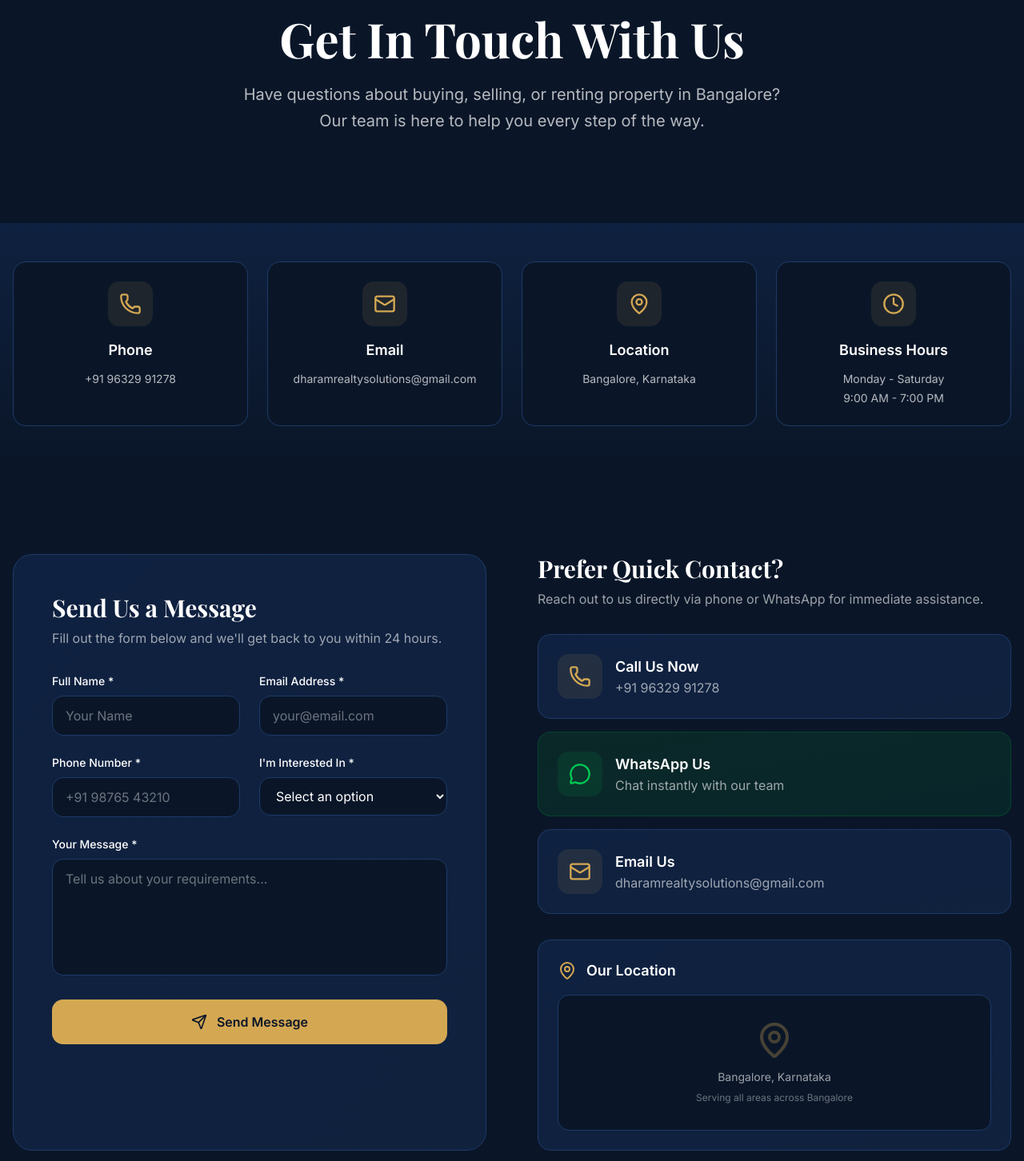
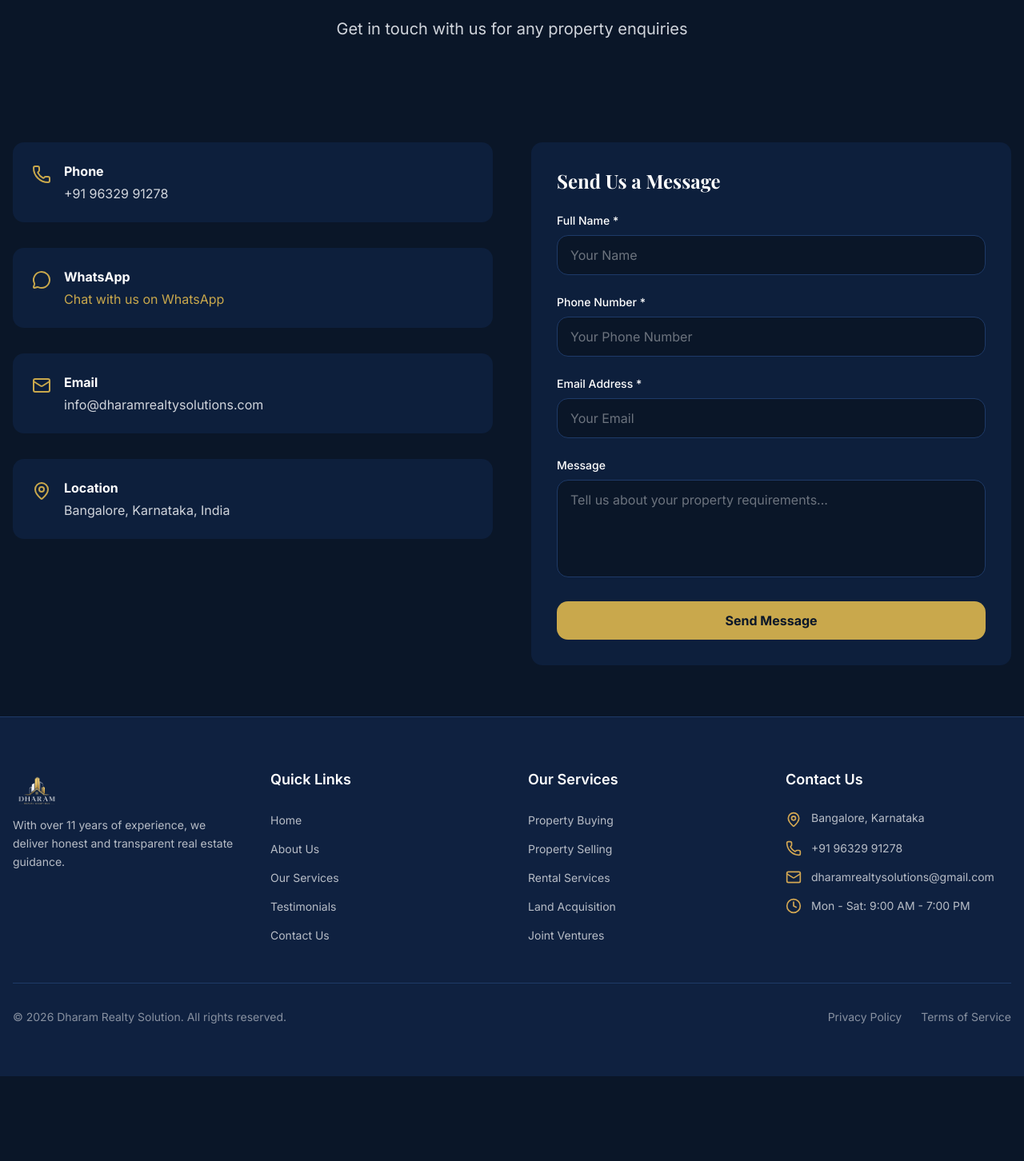
Before and after one commit to jatinjatin05159-pixel/dharamrealtysolutions, a Next.js app in the folder extracted/: page /contact in a window 1280 px wide. Shown: the part 178-1630 px from the top of the page at 80% size. After the commit the page ends 1524 px from the top, so only its background shows below. Built offline with nearby package versions, Linux system fonts and the light colour scheme; a web font is replaced by a local one.

Commit message:
Update page.tsx

```diff
--- a/extracted/app/contact/page.tsx
+++ b/extracted/app/contact/page.tsx
@@ -1,308 +1,190 @@
-"use client"
+"use client";
 
-import { Navbar } from "@/components/navbar"
-import { Footer } from "@/components/footer"
-import { Phone, Mail, MapPin, Clock, MessageCircle, Send } from "lucide-react"
-import { useState } from "react"
-
-const contactInfo = [
-  {
-    icon: Phone,
-    title: "Phone",
-    details: ["+91 96329 91278"],
-    link: "tel:+919632991278",
-  },
-  {
-    icon: Mail,
-    title: "Email",
-    details: ["dharamrealtysolutions@gmail.com"],
-    link: "mailto:dharamrealtysolutions@gmail.com",
-  },
-  {
-    icon: MapPin,
-    title: "Location",
-    details: ["Bangalore, Karnataka"],
-    link: null,
-  },
-  {
-    icon: Clock,
-    title: "Business Hours",
-    details: ["Monday - Saturday", "9:00 AM - 7:00 PM"],
-    link: null,
-  },
-]
+import { Navbar } from "@/components/navbar";
+import { Footer } from "@/components/footer";
+import { Phone, Mail, MapPin, MessageCircle } from "lucide-react";
+import { useState } from "react";
 
 export default function ContactPage() {
   const [formData, setFormData] = useState({
     name: "",
+    phone: "",
     email: "",
-    phone: "",
-    interest: "",
     message: "",
-  })
+  });
+  const [submitted, setSubmitted] = useState(false);
+  const [loading, setLoading] = useState(false);
 
-  const handleSubmit = (e: React.FormEvent) => {
-    e.preventDefault()
-    // Handle form submission
-    console.log(formData)
-    alert("Thank you for your message! We will get back to you soon.")
-  }
+  const handleChange = (e: React.ChangeEvent<HTMLInputElement | HTMLTextAreaElement>) => {
+    setFormData({ ...formData, [e.target.name]: e.target.value });
+  };
 
-  const handleChange = (e: React.ChangeEvent<HTMLInputElement | HTMLTextAreaElement | HTMLSelectElement>) => {
-    setFormData({
-      ...formData,
-      [e.target.name]: e.target.value,
-    })
-  }
+  const handleSubmit = async (e: React.FormEvent) => {
+    e.preventDefault();
+    setLoading(true);
+    try {
+      const response = await fetch("https://formspree.io/f/xkokljoy", {
+        method: "POST",
+        headers: { "Content-Type": "application/json" },
+        body: JSON.stringify(formData),
+      });
+      if (response.ok) {
+        setSubmitted(true);
+        setFormData({ name: "", phone: "", email: "", message: "" });
+      }
+    } catch (error) {
+      console.error("Error submitting form:", error);
+    }
+    setLoading(false);
+  };
 
   return (
     <main className="min-h-screen bg-[#0a1628]">
       <Navbar />
 
       {/* Hero Section */}
-      <section className="pt-32 pb-20 md:pt-40 md:pb-28">
+      <section className="pt-32 pb-16">
         <div className="container mx-auto px-4">
           <div className="max-w-4xl mx-auto text-center">
-            <span className="text-[#d4a853] text-sm font-semibold tracking-widest uppercase mb-4 block">
-              Contact Us
-            </span>
-            <h1 className="text-4xl md:text-5xl lg:text-6xl font-bold text-white font-serif mb-6 text-balance">
-              Get In Touch With Us
+            <h1 className="text-4xl md:text-5xl font-bold text-white font-serif mb-6">
+              Contact <span className="text-[#c9a84c]">Us</span>
             </h1>
-            <p className="text-lg md:text-xl text-white/70 max-w-2xl mx-auto leading-relaxed">
-              Have questions about buying, selling, or renting property in Bangalore?
-              Our team is here to help you every step of the way.
+            <p className="text-xl text-gray-300">
+              Get in touch with us for any property enquiries
             </p>
           </div>
         </div>
       </section>
 
-      {/* Contact Info Cards */}
-      <section className="py-12 bg-gradient-to-b from-[#0f2140] to-[#0a1628]">
+      {/* Contact Section */}
+      <section className="py-16">
         <div className="container mx-auto px-4">
-          <div className="grid grid-cols-1 md:grid-cols-2 lg:grid-cols-4 gap-6">
-            {contactInfo.map((info, index) => (
-              <div
-                key={index}
-                className="p-6 rounded-2xl bg-[#0a1628] border border-[#1e3a68] text-center"
-              >
-                <div className="w-14 h-14 bg-[#d4a853]/10 rounded-xl flex items-center justify-center mx-auto mb-4">
-                  <info.icon className="w-7 h-7 text-[#d4a853]" />
-                </div>
-                <h3 className="text-lg font-semibold text-white mb-3">{info.title}</h3>
-                <div className="space-y-1">
-                  {info.details.map((detail, detailIndex) => (
-                    info.link ? (
-                      <a
-                        key={detailIndex}
-                        href={info.link}
-                        className="block text-white/70 hover:text-[#d4a853] transition-colors text-sm"
-                      >
-                        {detail}
-                      </a>
-                    ) : (
-                      <p key={detailIndex} className="text-white/70 text-sm">
-                        {detail}
-                      </p>
-                    )
-                  ))}
+          <div className="grid grid-cols-1 lg:grid-cols-2 gap-12">
+
+            {/* Contact Info */}
+            <div className="space-y-8">
+              <div className="bg-[#0d1f3c] rounded-xl p-6 flex items-start gap-4">
+                <Phone className="h-6 w-6 text-[#c9a84c] mt-1 flex-shrink-0" />
+                <div>
+                  <h3 className="text-white font-bold mb-1">Phone</h3>
+                  <p className="text-gray-300">+91 96329 91278</p>
                 </div>
               </div>
-            ))}
-          </div>
-        </div>
-      </section>
+              <div className="bg-[#0d1f3c] rounded-xl p-6 flex items-start gap-4">
+                <MessageCircle className="h-6 w-6 text-[#c9a84c] mt-1 flex-shrink-0" />
+                <div>
+                  <h3 className="text-white font-bold mb-1">WhatsApp</h3>
+                  <a
+                    href="https://wa.me/919632991278"
+                    target="_blank"
+                    rel="noopener noreferrer"
+                    className="text-[#c9a84c] hover:underline"
+                  >
+                    Chat with us on WhatsApp
+                  </a>
+                </div>
+              </div>
+              <div className="bg-[#0d1f3c] rounded-xl p-6 flex items-start gap-4">
+                <Mail className="h-6 w-6 text-[#c9a84c] mt-1 flex-shrink-0" />
+                <div>
+                  <h3 className="text-white font-bold mb-1">Email</h3>
+                  <p className="text-gray-300">info@dharamrealtysolutions.com</p>
+                </div>
+              </div>
+              <div className="bg-[#0d1f3c] rounded-xl p-6 flex items-start gap-4">
+                <MapPin className="h-6 w-6 text-[#c9a84c] mt-1 flex-shrink-0" />
+                <div>
+                  <h3 className="text-white font-bold mb-1">Location</h3>
+                  <p className="text-gray-300">Bangalore, Karnataka, India</p>
+                </div>
+              </div>
+            </div>
 
-      {/* Contact Form Section */}
-      <section className="py-20 md:py-28 bg-[#0a1628]">
-        <div className="container mx-auto px-4">
-          <div className="grid grid-cols-1 lg:grid-cols-2 gap-12 lg:gap-16">
-            {/* Form */}
-            <div className="p-8 md:p-12 rounded-3xl bg-gradient-to-br from-[#0f2140] to-[#162d54]/50 border border-[#1e3a68]">
-              <h2 className="text-2xl md:text-3xl font-bold text-white font-serif mb-2">
+            {/* Contact Form */}
+            <div className="bg-[#0d1f3c] rounded-xl p-8">
+              <h2 className="text-2xl font-bold text-white font-serif mb-6">
                 Send Us a Message
               </h2>
-              <p className="text-white/60 mb-8">
-                Fill out the form below and we&apos;ll get back to you within 24 hours.
-              </p>
 
-              <form onSubmit={handleSubmit} className="space-y-6">
-                <div className="grid grid-cols-1 md:grid-cols-2 gap-6">
+              {submitted ? (
+                <div className="text-center py-12">
+                  <div className="text-[#c9a84c] text-5xl mb-4">✓</div>
+                  <h3 className="text-white text-xl font-bold mb-2">Message Sent!</h3>
+                  <p className="text-gray-300">We'll get back to you within 24 hours.</p>
+                </div>
+              ) : (
+                <form onSubmit={handleSubmit} className="space-y-6">
                   <div>
-                    <label htmlFor="name" className="block text-white text-sm font-medium mb-2">
+                    <label className="block text-white text-sm font-medium mb-2">
                       Full Name *
                     </label>
                     <input
                       type="text"
-                      id="name"
                       name="name"
                       required
                       value={formData.name}
                       onChange={handleChange}
                       placeholder="Your Name"
-                      className="w-full px-4 py-3 rounded-xl bg-[#0a1628] border border-[#1e3a68] text-white placeholder:text-white/40 focus:outline-none focus:border-[#d4a853] transition-colors"
+                      className="w-full px-4 py-3 rounded-xl bg-[#0a1628] border border-[#1e3a68] text-white placeholder:text-white/40 focus:outline-none focus:border-[#c9a84c]"
                     />
                   </div>
                   <div>
-                    <label htmlFor="email" className="block text-white text-sm font-medium mb-2">
+                    <label className="block text-white text-sm font-medium mb-2">
+                      Phone Number *
+                    </label>
+                    <input
+                      type="tel"
+                      name="phone"
+                      required
+                      value={formData.phone}
+                      onChange={handleChange}
+                      placeholder="Your Phone Number"
+                      className="w-full px-4 py-3 rounded-xl bg-[#0a1628] border border-[#1e3a68] text-white placeholder:text-white/40 focus:outline-none focus:border-[#c9a84c]"
+                    />
+                  </div>
+                  <div>
+                    <label className="block text-white text-sm font-medium mb-2">
                       Email Address *
                     </label>
                     <input
                       type="email"
-                      id="email"
                       name="email"
                       required
                       value={formData.email}
                       onChange={handleChange}
-                      placeholder="your@email.com"
-                      className="w-full px-4 py-3 rounded-xl bg-[#0a1628] border border-[#1e3a68] text-white placeholder:text-white/40 focus:outline-none focus:border-[#d4a853] transition-colors"
-                    />
-                  </div>
-                </div>
-
-                <div className="grid grid-cols-1 md:grid-cols-2 gap-6">
-                  <div>
-                    <label htmlFor="phone" className="block text-white text-sm font-medium mb-2">
-                      Phone Number *
-                    </label>
-                    <input
-                      type="tel"
-                      id="phone"
-                      name="phone"
-                      required
-                      value={formData.phone}
-                      onChange={handleChange}
-                      placeholder="+91 98765 43210"
-                      className="w-full px-4 py-3 rounded-xl bg-[#0a1628] border border-[#1e3a68] text-white placeholder:text-white/40 focus:outline-none focus:border-[#d4a853] transition-colors"
+                      placeholder="Your Email"
+                      className="w-full px-4 py-3 rounded-xl bg-[#0a1628] border border-[#1e3a68] text-white placeholder:text-white/40 focus:outline-none focus:border-[#c9a84c]"
                     />
                   </div>
                   <div>
-                    <label htmlFor="interest" className="block text-white text-sm font-medium mb-2">
-                      I&apos;m Interested In *
+                    <label className="block text-white text-sm font-medium mb-2">
+                      Message
                     </label>
-                    <select
-                      id="interest"
-                      name="interest"
-                      required
-                      value={formData.interest}
+                    <textarea
+                      name="message"
+                      rows={4}
+                      value={formData.message}
                       onChange={handleChange}
-                      className="w-full px-4 py-3 rounded-xl bg-[#0a1628] border border-[#1e3a68] text-white focus:outline-none focus:border-[#d4a853] transition-colors"
-                    >
-                      <option value="" className="text-white/40">Select an option</option>
-                      <option value="buying">Buying Property</option>
-                      <option value="selling">Selling Property</option>
-                      <option value="renting">Renting Property</option>
-                      <option value="investment">Investment Advisory</option>
-                      <option value="management">Property Management</option>
-                      <option value="other">Other Inquiry</option>
-                    </select>
+                      placeholder="Tell us about your property requirements..."
+                      className="w-full px-4 py-3 rounded-xl bg-[#0a1628] border border-[#1e3a68] text-white placeholder:text-white/40 focus:outline-none focus:border-[#c9a84c] resize-none"
+                    />
                   </div>
-                </div>
-
-                <div>
-                  <label htmlFor="message" className="block text-white text-sm font-medium mb-2">
-                    Your Message *
-                  </label>
-                  <textarea
-                    id="message"
-                    name="message"
-                    required
-                    rows={5}
-                    value={formData.message}
-                    onChange={handleChange}
-                    placeholder="Tell us about your requirements..."
-                    className="w-full px-4 py-3 rounded-xl bg-[#0a1628] border border-[#1e3a68] text-white placeholder:text-white/40 focus:outline-none focus:border-[#d4a853] transition-colors resize-none"
-                  />
-                </div>
-
-                <button
-                  type="submit"
-                  className="w-full flex items-center justify-center gap-3 bg-[#d4a853] hover:bg-[#e5be6a] text-[#0a1628] px-8 py-4 rounded-xl text-base font-semibold transition-colors"
-                >
-                  <Send className="w-5 h-5" />
-                  Send Message
-                </button>
-              </form>
+                  <button
+                    type="submit"
+                    disabled={loading}
+                    className="w-full bg-[#c9a84c] text-[#0a1628] font-bold py-3 rounded-xl hover:bg-[#b8973b] transition-colors disabled:opacity-50"
+                  >
+                    {loading ? "Sending..." : "Send Message"}
+                  </button>
+                </form>
+              )}
             </div>
 
-            {/* Quick Contact */}
-            <div className="space-y-8">
-              <div>
-                <h2 className="text-2xl md:text-3xl font-bold text-white font-serif mb-2">
-                  Prefer Quick Contact?
-                </h2>
-                <p className="text-white/60">
-                  Reach out to us directly via phone or WhatsApp for immediate assistance.
-                </p>
-              </div>
-
-              <div className="space-y-4">
-                <a
-                  href="tel:+919632991278"
-                  className="flex items-center gap-4 p-6 rounded-2xl bg-gradient-to-br from-[#0f2140] to-[#162d54]/50 border border-[#1e3a68] hover:border-[#d4a853]/50 transition-colors group"
-                >
-                  <div className="w-14 h-14 bg-[#d4a853]/10 rounded-xl flex items-center justify-center group-hover:bg-[#d4a853]/20 transition-colors">
-                    <Phone className="w-7 h-7 text-[#d4a853]" />
-                  </div>
-                  <div>
-                    <div className="text-white font-semibold text-lg">Call Us Now</div>
-                    <div className="text-white/60">+91 96329 91278</div>
-                  </div>
-                </a>
-
-                <a
-                  href="https://wa.me/919632991278"
-                  target="_blank"
-                  rel="noopener noreferrer"
-                  className="flex items-center gap-4 p-6 rounded-2xl bg-gradient-to-br from-green-900/30 to-green-800/20 border border-green-700/30 hover:border-green-500/50 transition-colors group"
-                >
-                  <div className="w-14 h-14 bg-green-500/10 rounded-xl flex items-center justify-center group-hover:bg-green-500/20 transition-colors">
-                    <MessageCircle className="w-7 h-7 text-green-500" />
-                  </div>
-                  <div>
-                    <div className="text-white font-semibold text-lg">WhatsApp Us</div>
-                    <div className="text-white/60">Chat instantly with our team</div>
-                  </div>
-                </a>
-
-                <a
-                  href="mailto:dharamrealtysolutions@gmail.com"
-                  className="flex items-center gap-4 p-6 rounded-2xl bg-gradient-to-br from-[#0f2140] to-[#162d54]/50 border border-[#1e3a68] hover:border-[#d4a853]/50 transition-colors group"
-                >
-                  <div className="w-14 h-14 bg-[#d4a853]/10 rounded-xl flex items-center justify-center group-hover:bg-[#d4a853]/20 transition-colors">
-                    <Mail className="w-7 h-7 text-[#d4a853]" />
-                  </div>
-                  <div>
-                    <div className="text-white font-semibold text-lg">Email Us</div>
-                    <div className="text-white/60">dharamrealtysolutions@gmail.com</div>
-                  </div>
-                </a>
-              </div>
-
-              {/* Location Info */}
-              <div className="rounded-2xl bg-gradient-to-br from-[#0f2140] to-[#162d54]/50 border border-[#1e3a68] p-6">
-                <div className="flex items-center gap-3 mb-4">
-                  <MapPin className="w-6 h-6 text-[#d4a853]" />
-                  <h3 className="text-lg font-semibold text-white">Our Location</h3>
-                </div>
-                <div className="rounded-xl bg-[#0a1628] border border-[#1e3a68] flex items-center justify-center p-8">
-                  <div className="text-center">
-                    <MapPin className="w-12 h-12 text-[#d4a853]/30 mx-auto mb-3" />
-                    <p className="text-white/60 text-sm">
-                      Bangalore, Karnataka
-                    </p>
-                    <p className="text-white/40 text-xs mt-2">
-                      Serving all areas across Bangalore
-                    </p>
-                  </div>
-                </div>
-              </div>
-            </div>
           </div>
         </div>
       </section>
 
       <Footer />
     </main>
-  )
+  );
 }
```
